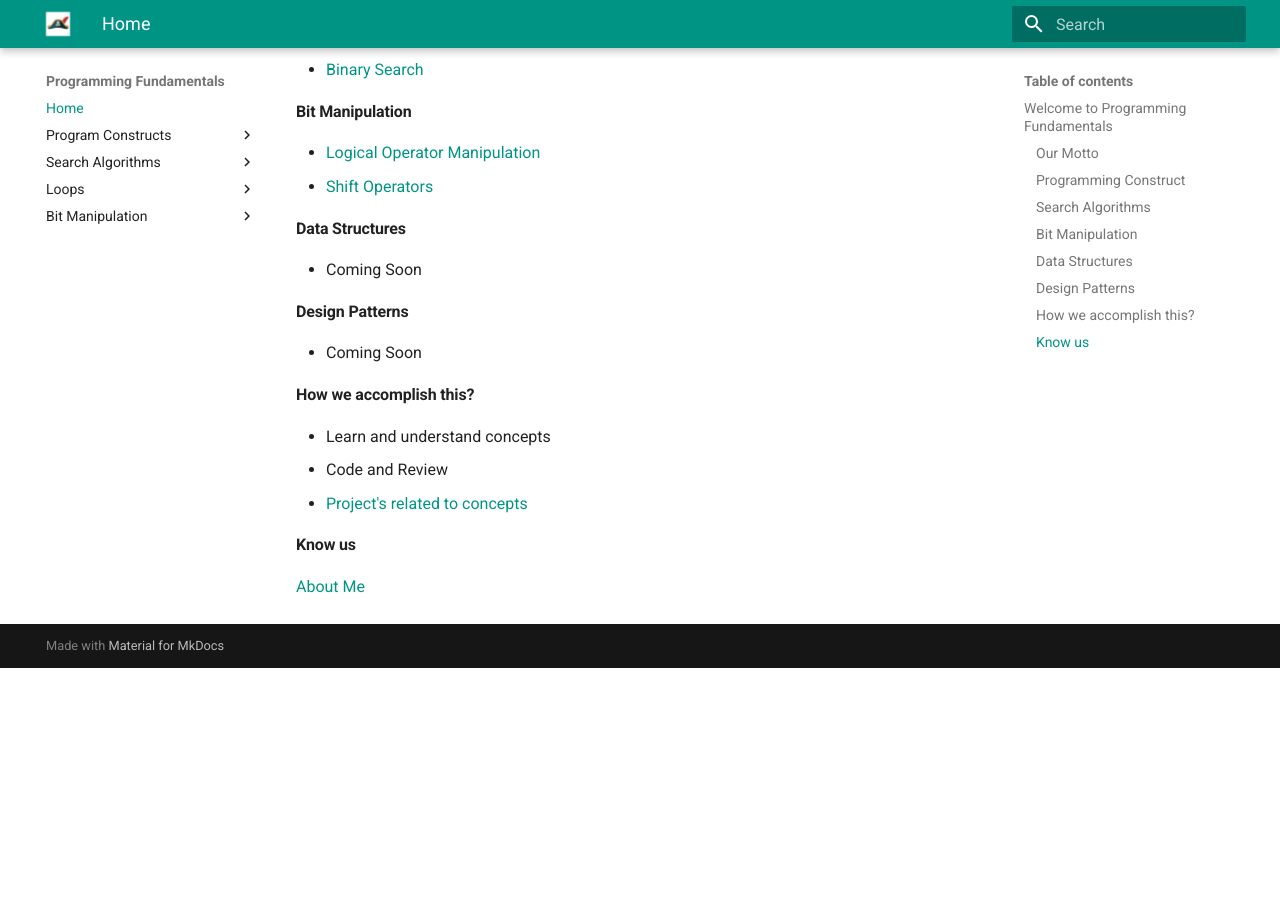
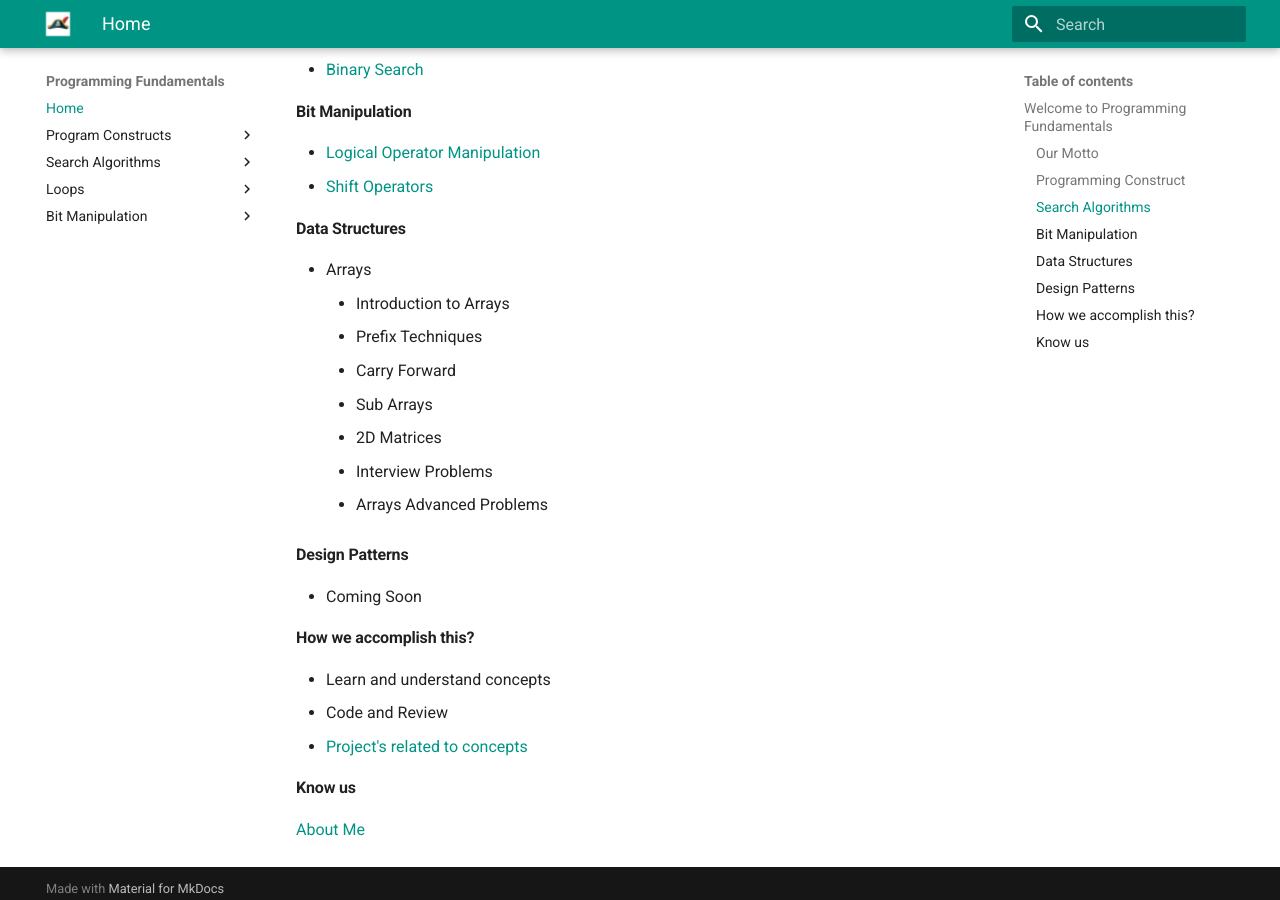
Before and after one commit to santosh-1987/programming-fundamentals, an MkDocs documentation site: the page built from docs/index.md, in a window 1280 px wide and 900 px high, scrolled down 1022 px. Built offline with MkDocs 1.6.1 and Material for MkDocs 9.7.7, drawn with Linux system fonts in a browser that asks for light colours; the version menu is left out; before the commit the page ends 1690 px from its top, so only the background shows below that.

Commit message:
Added Introduction to Arrays

```diff
--- a/docs/index.md
+++ b/docs/index.md
@@ -11,26 +11,39 @@ We are techies with a passion for technology and solving problems.
 - ✨Learn Programming Fundamentals✨
 
 #### Our Motto
+
 **_Should not give up and we should not allow the problem to defeat us._**
 
 **_Try yourself before reaching out for help._**
 
 ### Programming Construct
+
 - Concepts of [Programming Construct](programming-constructs/index.md).
 
 ### Search Algorithms
-  - [Linear search](search-algorithms/linear-search.md)
-  - [Binary Search](search-algorithms/binary-search.md)
+
+- [Linear search](search-algorithms/linear-search.md)
+- [Binary Search](search-algorithms/binary-search.md)
 
 ### Bit Manipulation
+
 - [Logical Operator Manipulation](bit-manipulation/bit_manipulation.md)
 - [Shift Operators](bit-manipulation/shift_operator.md)
+
 ### Data Structures
 
-- Coming Soon
+- Arrays
+    - Introduction to Arrays
+    - Prefix Techniques
+    - Carry Forward
+    - Sub Arrays
+    - 2D Matrices
+    - Interview Problems
+    - Arrays Advanced Problems
 
 ### Design Patterns
- - Coming Soon
+
+- Coming Soon
 
 ### How we accomplish this?
 
@@ -39,4 +52,5 @@ We are techies with a passion for technology and solving problems.
 - [Project's related to concepts](https://github.com/santosh-1987/ScalingChallenges)
 
 ### Know us
+
 [About Me](http://susant.in/)
```
Also changed, not shown: docs/arrays/introduction.md (added, +38 -0 lines), docs/assets/images/arrays/indexing.png (added), docs/assets/images/arrays/indexing_c.png (added).
